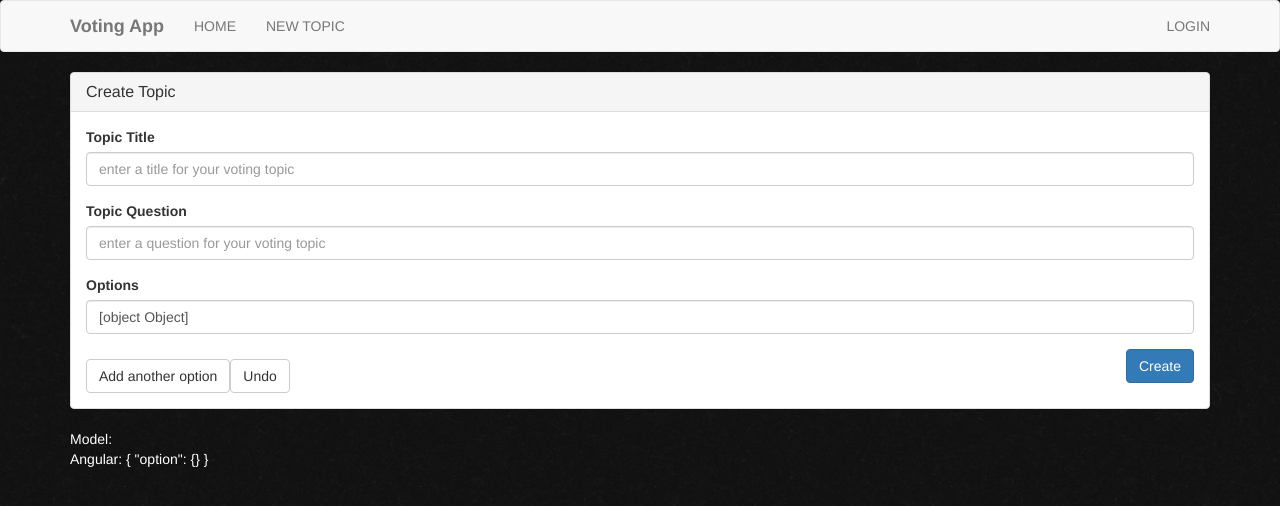
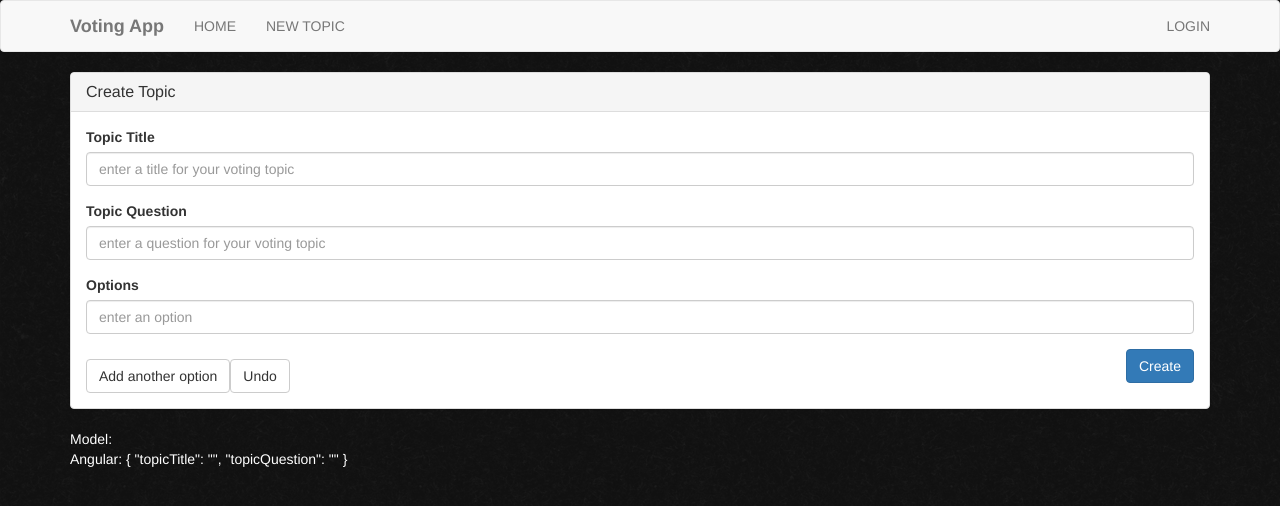
Before and after one commit to ARWL2016/voting-app, an Angular app: page /create in a window 1280 px wide. Shown: the top 506 px of the page. Built offline with nearby package versions, Linux system fonts and the light colour scheme.

Commit message:
adjust create topic component for new data schema

```diff
--- a/src/app/create-topic/create-topic.component.html
+++ b/src/app/create-topic/create-topic.component.html
@@ -32,20 +32,20 @@
         <div class="form-group">
           <label class="control-label">Options</label>
           <input
-            [(ngModel)]="newOption"
+            [(ngModel)]="option"
             class="form-control"
             name="option"
             placeholder="enter an option"
             type="text">
         </div>
         <div>
-          <span class="option-badge" *ngFor="let option of newTopic.options">{{option}}</span>
+          <span class="option-badge" *ngFor="let option of options">{{ option }}</span>
         </div>
 
           <button class="btn btn-default option-button" (click)="addOption($event)">
             Add another option
           </button>
-          <button class="btn btn-default option-button" (click)="removeOption()">
+          <button class="btn btn-default option-button" (click)="removeOption($event)">
             Undo
           </button>
 
--- a/src/app/create-topic/create-topic.component.ts
+++ b/src/app/create-topic/create-topic.component.ts
@@ -12,8 +12,10 @@ import { Result } from '../models/result';
   styleUrls: ['./create-topic.component.scss']
 })
 export class CreateTopicComponent implements OnInit {
-  newOption = new Result();
-  newTopic = new Topic();
+  result = new Result('', 0);
+  newTopic = new Topic('', '', '', []);
+  options: string[] = [];
+  option: '';
 
   constructor(
     private _data: DataService,
@@ -21,23 +23,32 @@ export class CreateTopicComponent implements OnInit {
     ) { }
 
   ngOnInit() {
+    console.log('INIT: ', this.result);
+    console.log('INIT: ', this.newTopic);
   }
 
   addOption(e): void {
     e.preventDefault();
-    this.newTopic.results.push(this.newOption);
-    this.newOption = new Result();
+    if (this.option) {
+      const result = new Result(this.option, 0);
+      this.options.push(this.option);
+      this.newTopic.results.push(result);
+      this.option = '';
+      this.result = new Result('', 0);
+    }
   }
 
   submitForm(): void {
+    console.log(this.newTopic);
     // this._data.addNewTopic(this.newTopic);
-    this.newTopic = new Topic();
-    this._router.navigate(['/home']);
+    // this.newTopic = new Topic();
+    // this._router.navigate(['/home']);
   }
 
   removeOption(e): void {
     e.preventDefault();
     this.newTopic.results.pop();
+    this.options.pop();
   }
 
 }
--- a/src/app/models/result.ts
+++ b/src/app/models/result.ts
@@ -1,4 +1,9 @@
 export class Result {
   option: string;
   votes: number;
+
+  constructor(option: string, votes: number) {
+    this.option = option;
+    this.votes = votes;
+  }
 }
--- a/src/app/models/topic.ts
+++ b/src/app/models/topic.ts
@@ -1,8 +1,17 @@
 import { Result } from './result';
 
 export class Topic {
+
+  topicQuestion: string;
+  topicTitle: string;
   author: string;
-  topicTitle: string;
-  topicQuestion: string;
   results: Result[];
+
+  constructor(author, topicTitle, topicQuestion, results) {
+    this.author = author;
+    this.topicTitle = topicTitle;
+    this.topicQuestion = topicQuestion;
+    this.results = results;
+  }
+
 }
--- a/src/app/services/data.service.ts
+++ b/src/app/services/data.service.ts
@@ -26,18 +26,19 @@ export class DataService {
       .do(data => console.log(data));
   }
 
-  // addNewTopic(newTopic) {
-  //   const topic = newTopic;
-  //   topic.id = (this.exampleTopics.length + 1).toString();
-  //   topic.author = 'get from username';
-  //   const results = topic.options.map(option => {
-  //     return {option: option, votes: 0};
-  //   });
-  //   topic.results = results;
-  //   console.log('data', topic);
-  //   this.exampleTopics.push(topic);
-  //   console.log(this.exampleTopics);
-  // }
+  addNewTopic(newTopic) {
+    console.log(newTopic);
+    // const topic = newTopic;
+    // topic.id = (this.exampleTopics.length + 1).toString();
+    // topic.author = 'get from username';
+    // const results = topic.options.map(option => {
+    //   return {option: option, votes: 0};
+    // });
+    // topic.results = results;
+    // console.log('data', topic);
+    // this.exampleTopics.push(topic);
+    // console.log(this.exampleTopics);
+  }
 
   castVote(id: string, topic: Topic): Observable<any> {
     let url = `http://localhost:3000/api/data/vote/${id}`;
--- a/src/app/topic/topic.component.html
+++ b/src/app/topic/topic.component.html
@@ -45,6 +45,7 @@
         (click)="castVote($event)">
         {{ result.option }}
         </button>
+        <div>Has voted: {{hasVoted}}</div>
     </div>
   </div>
 
--- a/src/app/topic/topic.component.ts
+++ b/src/app/topic/topic.component.ts
@@ -11,7 +11,7 @@ import { Topic } from '../models/topic';
 })
 export class TopicComponent implements OnInit {
   _id: string;
-  topic = new Topic();
+  topic = new Topic('', '', '', []);
   totalVotes: number;
   hasVoted = false;
 
```
